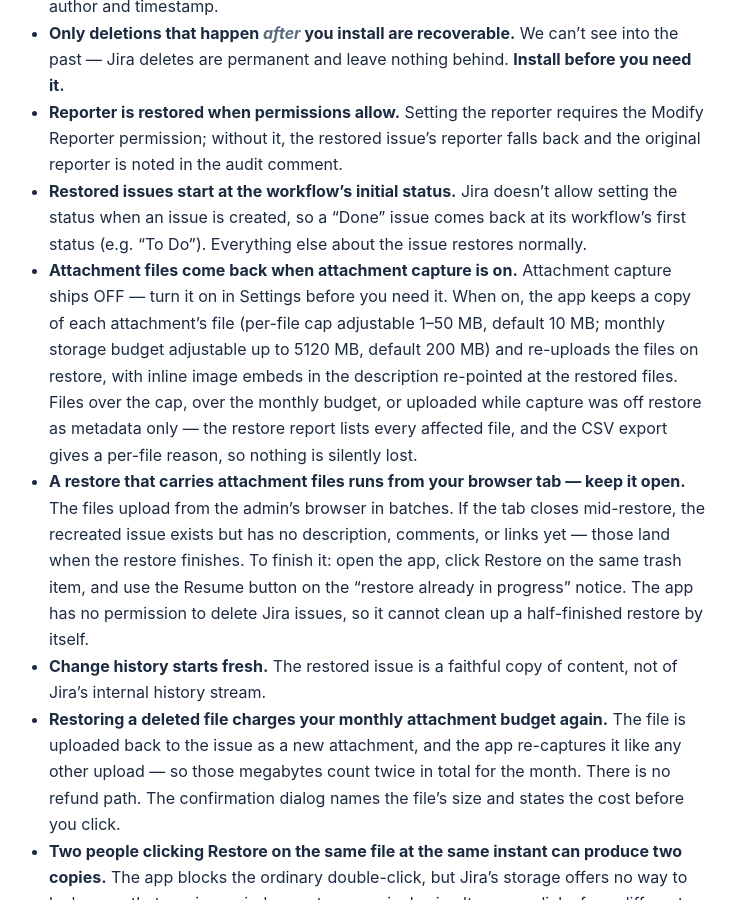
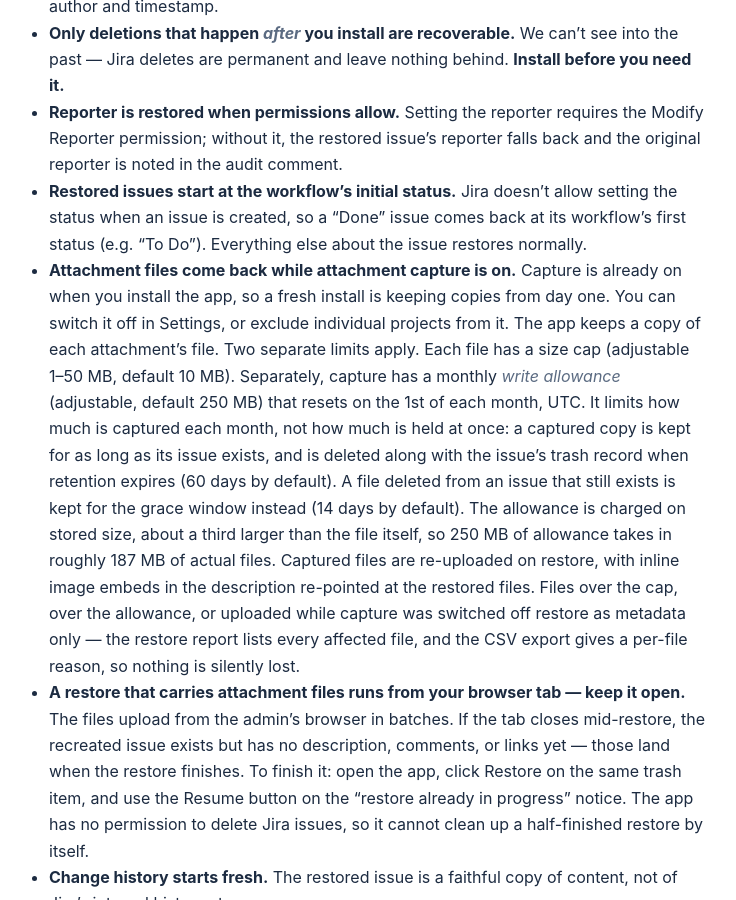
Before and after one commit to WTurunen/undelete-legal, a Jekyll site: the page built from limitations.md, in a window 1280 px wide and 900 px high, scrolled down 348 px. Shown: the whole window, without its empty margins (283-1019 px from the left). Built offline with Jekyll 4.4.1, drawn with Linux system fonts in a browser that asks for light colours.

Commit message:
Correct the capture default across privacy, docs and limitations
The app flipped attachment capture to ON at install on 2026-09-04. All three
pages still told readers it ships OFF, including the privacy policy that the
Marketplace listing gives as its data-security statement. A privacy policy that
understates what the app collects is the wrong direction to be wrong in.

privacy.md now states capture is on from installation, with the per-file cap and
the monthly write budget that bound it, and says an administrator can switch it
off or exclude projects.

docs.md and limitations.md are re-synced from their sources of record in the app
repo (DOCS-STE.md and known-limitations.md) rather than patched in place, which
is how they drifted. That also drops the hardcoded 2048 MB maximum: the savable
maximum is max(ceiling, stored) per install, so no single figure is true for
everyone, and the source deliberately points at the Settings page instead.

Two claims were false rather than stale, verified against the app source:
capture-off keeps nothing at all for a file deleted from an issue that stays
(not "only the data about each file"), and the restore report does not record
who the original reporter was.

Default monthly budget corrected 200 -> 250 MB throughout.

```diff
--- a/limitations.md
+++ b/limitations.md
@@ -20,14 +20,22 @@ title: Known limitations
 - **Restored issues start at the workflow's initial status.** Jira doesn't allow setting
   the status when an issue is created, so a "Done" issue comes back at its workflow's
   first status (e.g. "To Do"). Everything else about the issue restores normally.
-- **Attachment files come back when attachment capture is on.** Attachment capture ships
-  OFF — turn it on in Settings before you need it. When on, the app keeps a copy of each
-  attachment's file (per-file cap adjustable 1–50 MB, default 10 MB; monthly storage
-  budget adjustable up to 5120 MB, default 200 MB) and re-uploads the files on restore,
-  with inline image embeds in the description re-pointed at the restored files. Files
-  over the cap, over the monthly budget, or uploaded while capture was off restore as
-  metadata only — the restore report lists every affected file, and the CSV export
-  gives a per-file reason, so nothing is silently lost.
+- **Attachment files come back while attachment capture is on.** Capture is already on
+  when you install the app, so a fresh install is keeping copies from day one. You can
+  switch it off in Settings, or exclude individual projects from it. The app keeps a copy
+  of each attachment's file. Two separate limits apply. Each file has a size cap
+  (adjustable 1–50 MB, default 10 MB). Separately, capture has a monthly *write
+  allowance* (adjustable, default 250 MB) that resets on the 1st of each month, UTC. It
+  limits how much is captured each month, not how much is held at once: a captured copy
+  is kept for as long as its issue exists, and is deleted along with the issue's trash
+  record when retention expires (60 days by default). A file deleted from an issue that
+  still exists is kept for the grace window instead (14 days by default). The allowance
+  is charged on stored size, about a third larger than the file itself, so 250 MB of
+  allowance takes in roughly 187 MB of actual files. Captured files are re-uploaded on
+  restore, with inline image embeds in the description re-pointed at the restored files.
+  Files over the cap, over the allowance, or uploaded while capture was switched off
+  restore as metadata only — the restore report lists every affected file, and the CSV
+  export gives a per-file reason, so nothing is silently lost.
 - **A restore that carries attachment files runs from your browser tab — keep it open.**
   The files upload from the admin's browser in batches. If the tab closes mid-restore,
   the recreated issue exists but has no description, comments, or links yet — those land
```
Also changed, not shown: docs.md (+12 -8 lines), privacy.md (+9 -2 lines).
